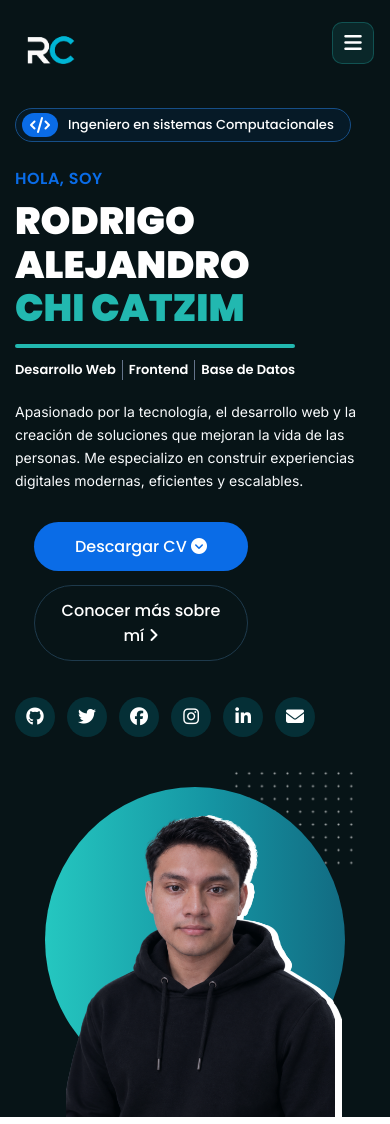
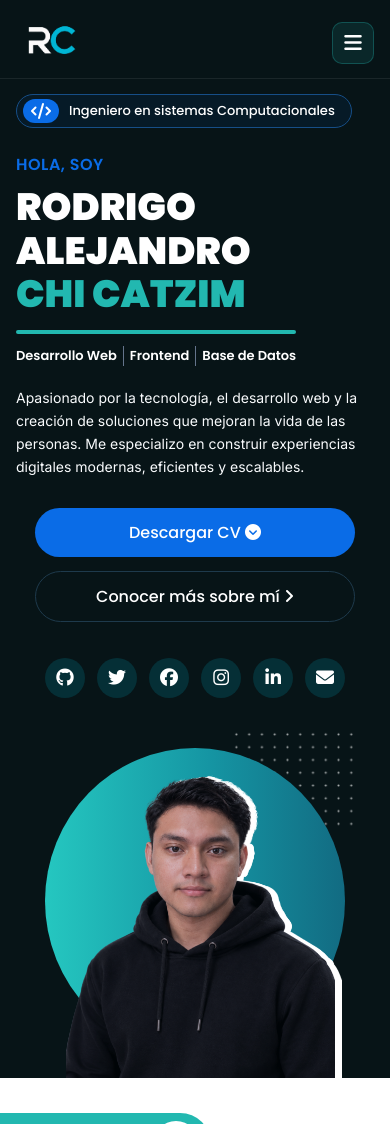
Before and after one commit to King-Cold/PAGINA_PERSONAL, a plain HTML site: page index.html in a window 390 px wide. Shown: the top 1124 px of the page. Drawn offline with nearby package versions, Linux system fonts and the light colour scheme.

Commit message:
feat: add external links, smooth scrolling, sticky header, and responsive styling updates

```diff
--- a/index.html
+++ b/index.html
@@ -80,7 +80,7 @@
 
           <!-- Botones de acción -->
           <div class="acciones">
-            <a class="boton boton-principal centrar" href="#">
+            <a class="boton boton-principal centrar" href="https://tecnm9-my.sharepoint.com/personal/le22080705_merida_tecnm_mx/_layouts/15/onedrive.aspx?id=%2Fpersonal%2Fle22080705%5Fmerida%5Ftecnm%5Fmx%2FDocuments%2FCV%20RODRIGO%20ALEJANDRO%20CHI%20CATZIM%20%282%29%2Epdf&parent=%2Fpersonal%2Fle22080705%5Fmerida%5Ftecnm%5Fmx%2FDocuments&ga=1" target="_blank" rel="noopener noreferrer">
               Descargar CV
               <i class="fa-solid fa-circle-chevron-down"></i>
             </a>
@@ -94,22 +94,22 @@
           <!-- Redes sociales -->
           <ul class="redes">
             <li>
-              <a href="#">
+              <a href="https://github.com/King-Cold" target="_blank" rel="noopener noreferrer">
                 <i class="fa-brands fa-github"></i>
               </a>
             </li>
             <li>
-              <a href="#">
+              <a href="https://x.com/RodrigoChi15" target="_blank" rel="noopener noreferrer">
                 <i class="fa-brands fa-twitter"></i>
               </a>
             </li>
             <li>
-              <a href="#">
+              <a href="https://www.facebook.com/rodrigoalejando.chicatzim/" target="_blank" rel="noopener noreferrer">
                 <i class="fa-brands fa-facebook"></i>
               </a>
             </li>
             <li>
-              <a href="#">
+              <a href="https://www.instagram.com/rodri_chi?stkn=MWpod2hlM3VyMjYzOA==" target="_blank" rel="noopener noreferrer">
                 <i class="fa-brands fa-instagram"></i>
               </a>
             </li>
@@ -119,7 +119,7 @@
               </a>
             </li>
             <li>
-              <a href="#">
+              <a href="mailto:chirodrigo497@gmail.com">
                 <i class="fa-solid fa-envelope"></i>
               </a>
             </li>
--- a/movil.css
+++ b/movil.css
@@ -44,18 +44,21 @@
   }
 
   .acciones {
+    width: 100%;
     flex-direction: column;
     align-items: center;
     gap: 14px;
   }
 
   .boton {
-    width: 85%;
-    max-width: 280px;
+    width: 100%;
+    max-width: 320px;
     justify-content: center;
   }
 
   .redes {
+    width: 100%;
+    justify-content: center;
     gap: 12px;
   }
 
--- a/styles.css
+++ b/styles.css
@@ -29,6 +29,11 @@
   padding: 0;
 }
 
+html {
+  scroll-behavior: smooth;
+  scroll-padding-top: 45px;
+}
+
 body {
   background-color: var(--fondo);
   color: var(--blanco);
@@ -49,7 +54,11 @@ body {
 }
 
 .encabezado {
-  padding-top: 10px;
+  position: sticky;
+  top: 0;
+  background-color: var(--fondo);
+  border-bottom: 1px solid rgba(255, 255, 255, 0.08);
+  z-index: 100;
 }
 
 .encabezado-contenido {
@@ -244,7 +253,7 @@ body {
 }
 
 .boton-principal:hover {
-  background-color: var(--azul);
+  background-color: var(--turquesa);
 }
 
 .boton-secundario {
@@ -1064,10 +1073,6 @@ body {
   font-size: 16px;
 }
 
-.cert-proveedor i {
-  color: #ef4444;
-}
-
 .cert-proveedor-img {
   width: 22px;
   height: 22px;
--- a/tablet.css
+++ b/tablet.css
@@ -75,10 +75,12 @@
   }
 
   .acciones {
+    width: 100%;
     justify-content: center;
   }
 
   .redes {
+    width: 100%;
     justify-content: center;
     padding-left: 0;
   }
```
